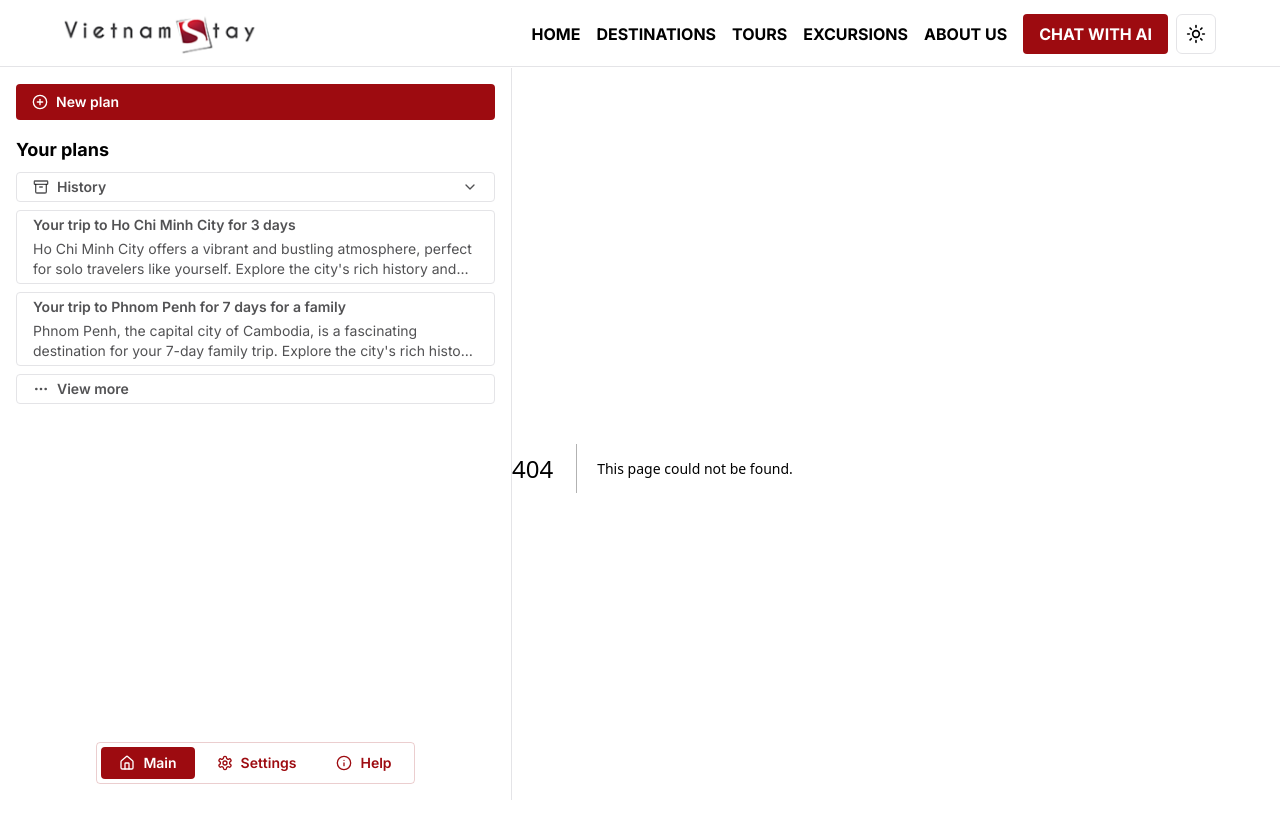
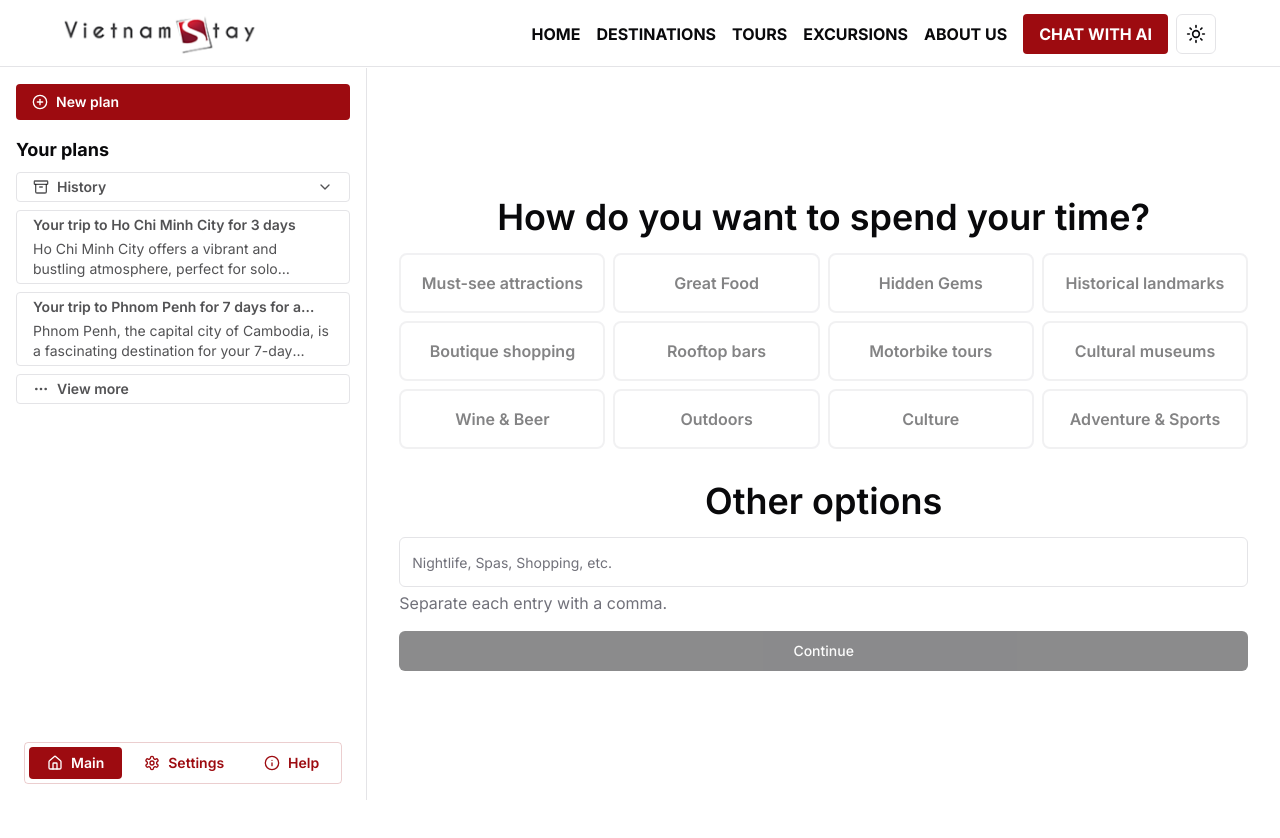
Before and after one commit to vhpx/vnstay-ai-integration-prototype, a Next.js app: page /trip-planning in a window 1280 px wide. Before the commit this address had no page. Shown: the top 838 px of the page. After the commit the page ends 800 px from the top, so only its background shows below. Built offline with nearby package versions, Linux system fonts and the light colour scheme.

Commit message:
feat: add trip planning page

```diff
--- /dev/null
+++ b/src/app/trip-planning/option.tsx
@@ -0,0 +1,28 @@
+import { Dispatch } from "react";
+
+export default function PlanningOption({
+  label,
+  presetOptions,
+  setPresetOptions,
+}: {
+  label: string;
+  presetOptions: string[];
+  setPresetOptions: Dispatch<React.SetStateAction<string[]>>;
+}) {
+  return (
+    <button
+      onClick={() =>
+        presetOptions.includes(label)
+          ? setPresetOptions((ops) => ops.filter((rq) => rq !== label))
+          : setPresetOptions((ops) => [...ops, label])
+      }
+      className={`grid gap-2 p-4 rounded-lg border-2 transition ${
+        presetOptions.includes(label)
+          ? "border-foreground opacity-100"
+          : "opacity-50 hover:opacity-100"
+      }`}
+    >
+      <div className="font-semibold">{label}</div>
+    </button>
+  );
+}
--- /dev/null
+++ b/src/app/trip-planning/page.tsx
@@ -0,0 +1,74 @@
+"use client";
+
+import { Button } from "@/components/ui/button";
+import { Input } from "@/components/ui/input";
+import { useRouter } from "next/navigation";
+import { useState } from "react";
+import PlanningOption from "./option";
+
+const presetPossibleOptions = [
+  "Must-see attractions",
+  "Great Food",
+  "Hidden Gems",
+  "Historical landmarks",
+  "Boutique shopping",
+  "Rooftop bars",
+  "Motorbike tours",
+  "Cultural museums",
+  "Wine & Beer",
+  "Outdoors",
+  "Culture",
+  "Adventure & Sports",
+];
+
+export default function Home() {
+  const router = useRouter();
+
+  const [presetOptions, setPresetOptions] = useState<string[]>([]);
+  const [options, setOptions] = useState<string>("");
+
+  return (
+    <div className="flex items-center justify-center flex-col h-full w-full p-4 lg:p-8">
+      <div className="text-2xl lg:text-4xl font-semibold">
+        How do you want to spend your time?
+      </div>
+
+      <div className="mt-4 max-w-4xl grid grid-cols-2 lg:grid-cols-4 gap-2 w-full">
+        {presetPossibleOptions.map((label) => (
+          <PlanningOption
+            key={label}
+            label={label}
+            presetOptions={presetOptions}
+            setPresetOptions={setPresetOptions}
+          />
+        ))}
+      </div>
+
+      <div className="mt-4 md:mt-8 text-2xl lg:text-4xl font-semibold">
+        Other options
+      </div>
+
+      <div className="mt-4 relative max-w-4xl w-full">
+        <Input
+          id="planning-options"
+          name="planning-options"
+          placeholder="Nightlife, Spas, Shopping, etc."
+          className="py-6"
+          value={options}
+          onChange={(e) => setOptions(e.target.value)}
+        />
+        <div className="text-muted-foreground mt-1">
+          Separate each entry with a comma.
+        </div>
+      </div>
+
+      <Button
+        className="mt-4 w-full max-w-4xl"
+        onClick={() => router.push("/trip-planning")}
+        disabled={!presetOptions.length}
+      >
+        Continue
+      </Button>
+    </div>
+  );
+}
--- a/src/app/trip-travellers/page.tsx
+++ b/src/app/trip-travellers/page.tsx
@@ -150,7 +150,7 @@ export default function Home() {
 
       <Button
         className="mt-4 w-full max-w-4xl"
-        onClick={() => router.push("/trip-travellers")}
+        onClick={() => router.push("/trip-planning")}
         disabled={!travellers}
       >
         Continue
```
